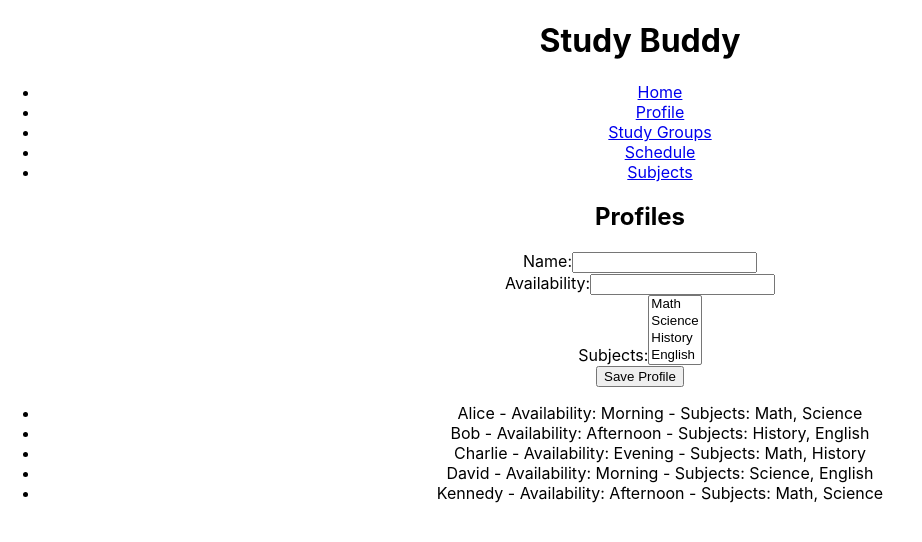
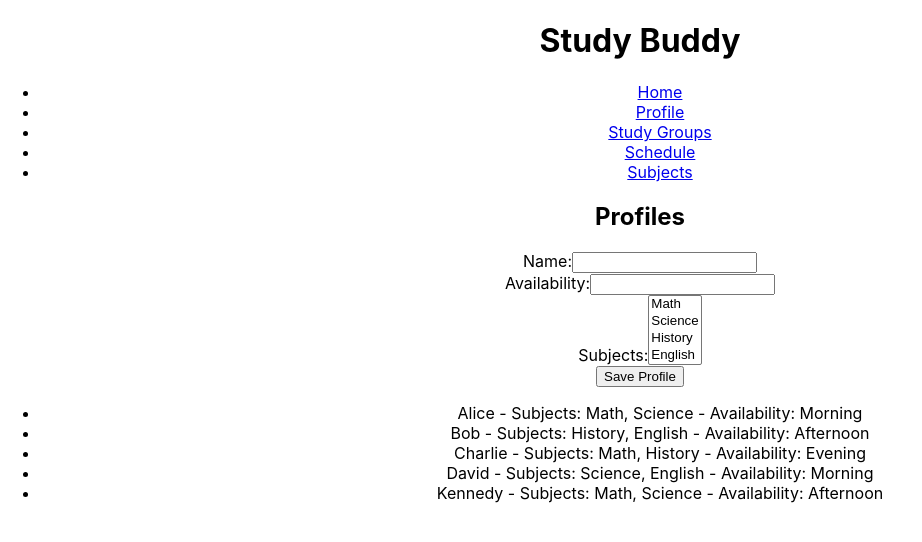
Before and after one commit to Oliver9105/study-groups-app, a React (Create React App) app: page /profile in a window 1280 px wide. Shown: the top 542 px of the page, without its empty margins (0-922 px from the left). Built offline with nearby package versions, Linux system fonts and the light colour scheme; data requests are answered from the project's data file.

Commit message:
Display selected subjects and availability for each profile

```diff
--- a/src/components/Profile.js
+++ b/src/components/Profile.js
@@ -96,8 +96,8 @@ function Profile() {
       <ul>
         {profiles.map((profile) => (
           <li key={profile.id}>
-            {profile.name} - Availability: {profile.availability} - Subjects:{" "}
-            {profile.subjects.join(", ")}
+            {profile.name} - Subjects: {profile.subjects?.join(", ")} -
+            Availability: {profile.availability}
           </li>
         ))}
       </ul>
```
